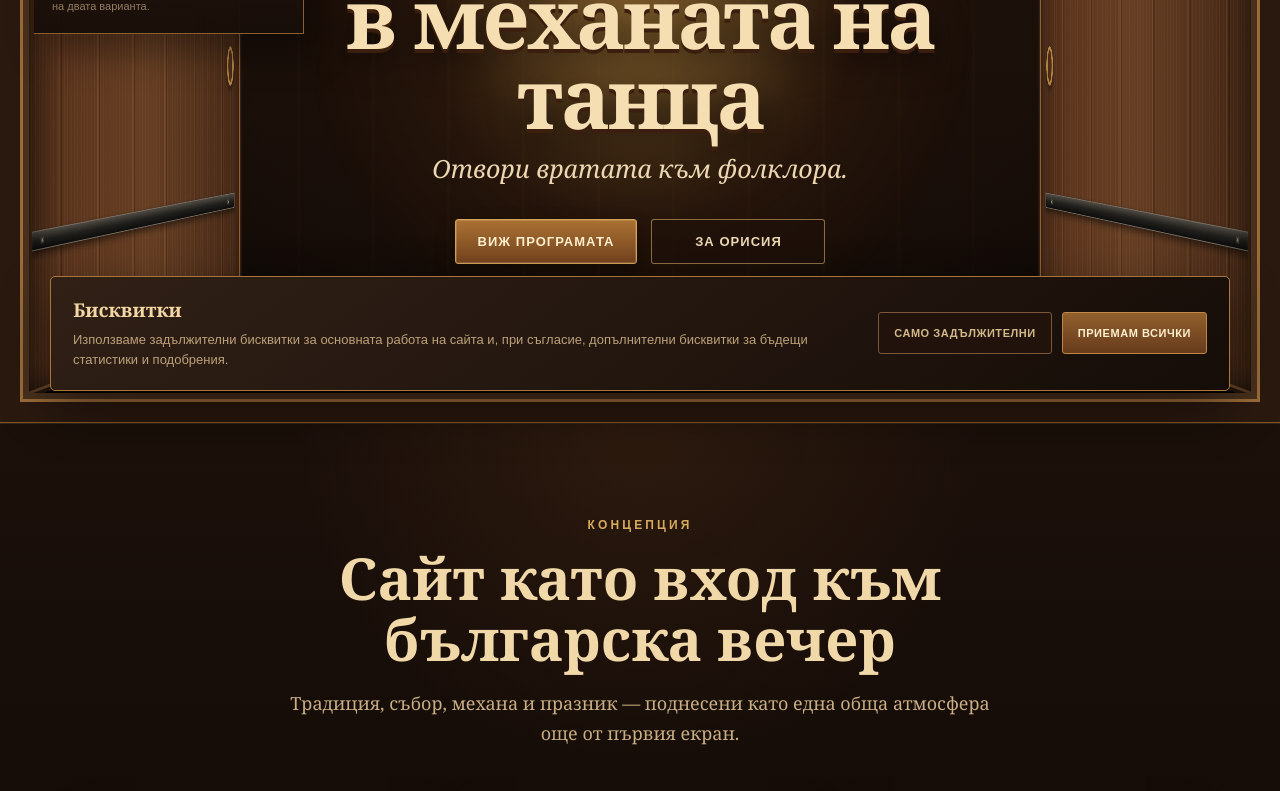
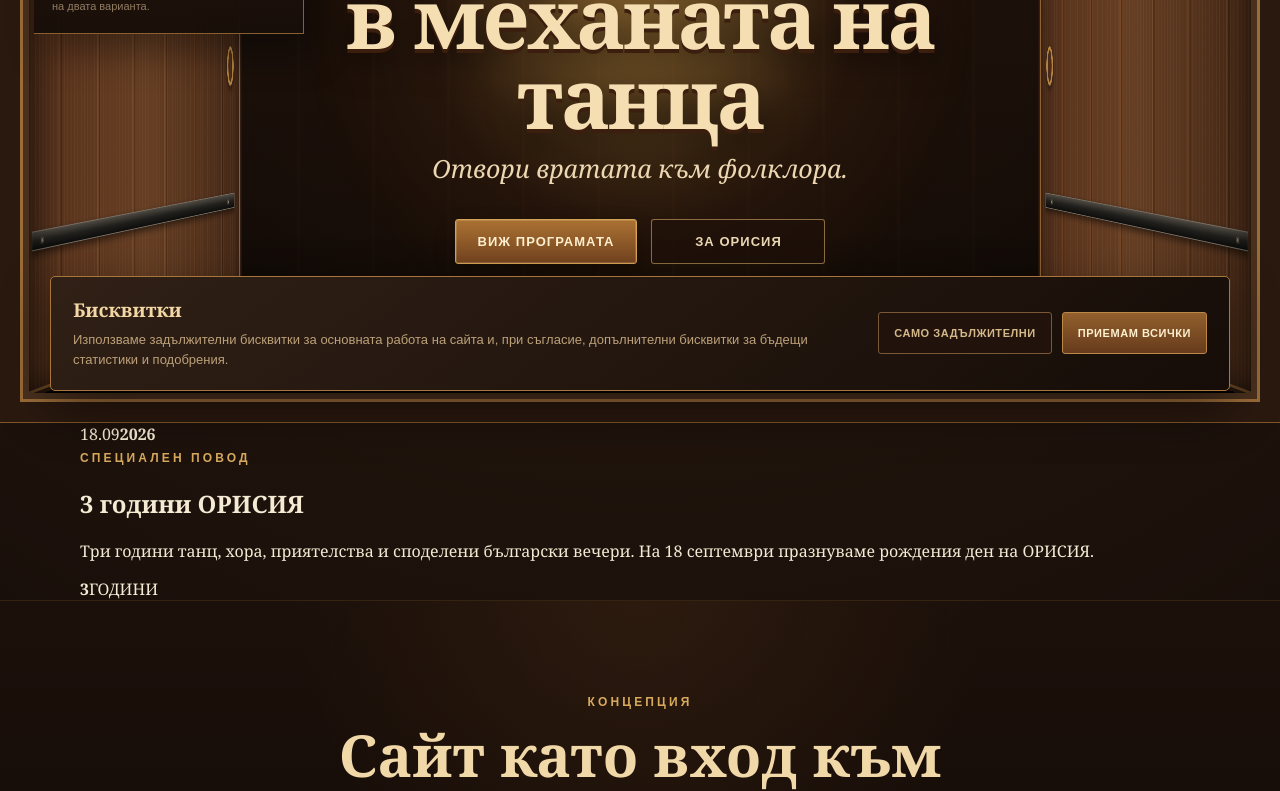
Before and after one commit to viktor132607/Orisia.Client, a Next.js app: page / in a window 1280 px wide. Shown: the part 389-1180 px from the top of the page. Built offline with nearby package versions, Linux system fonts and the light colour scheme.

Commit message:
Add Orisia third birthday feature to homepage

```diff
--- a/src/components/HomeGate.tsx
+++ b/src/components/HomeGate.tsx
@@ -46,6 +46,24 @@ export default function HomeGate() {
         )}
       </section>
 
+      <section className="birthday-section" aria-label="Трети рожден ден на ОРИСИЯ">
+        <div className="container birthday-inner">
+          <div className="birthday-date">
+            <span>18.09</span>
+            <strong>2026</strong>
+          </div>
+          <div className="birthday-copy">
+            <span className="section-kicker">СПЕЦИАЛЕН ПОВОД</span>
+            <h2>3 години ОРИСИЯ</h2>
+            <p>Три години танц, хора, приятелства и споделени български вечери. На 18 септември празнуваме рождения ден на ОРИСИЯ.</p>
+          </div>
+          <div className="birthday-badge">
+            <strong>3</strong>
+            <span>ГОДИНИ</span>
+          </div>
+        </div>
+      </section>
+
       <section className="tavern-section" id="programa">
         <div className="container tavern-section-inner">
           <span className="section-kicker">КОНЦЕПЦИЯ</span>
```
